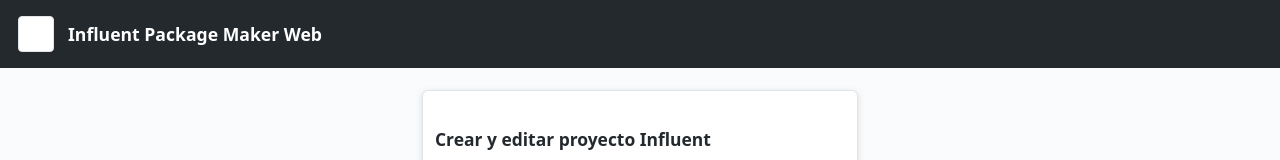
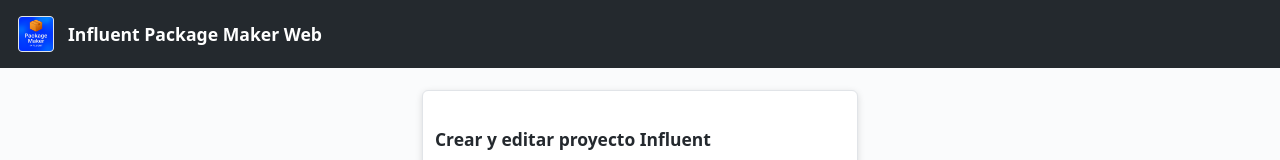
Before and after one commit to JesusQuijada34/packagemaker, a plain HTML site: page docs/index.html in a window 1280 px wide. Shown: the top 160 px of the page. Drawn offline with nearby package versions, Linux system fonts and the light colour scheme.

Commit message:
Update logo image source in index.html

```diff
--- a/docs/index.html
+++ b/docs/index.html
@@ -33,7 +33,7 @@
 </head>
 <body>
 <header class="gh-header">
-  <img id="main-logo" src="https://raw.githubusercontent.com/JesusQuijada34/packagemaker/main/app/app-icon.ico" alt="Logo" class="gh-logo">
+  <img id="main-logo" src="https://raw.githubusercontent.com/JesusQuijada34/packagemaker/main/assets/product_logo.png" alt="Logo" class="gh-logo">
   <h1>Influent Package Maker Web</h1>
 </header>
 <main>
```
